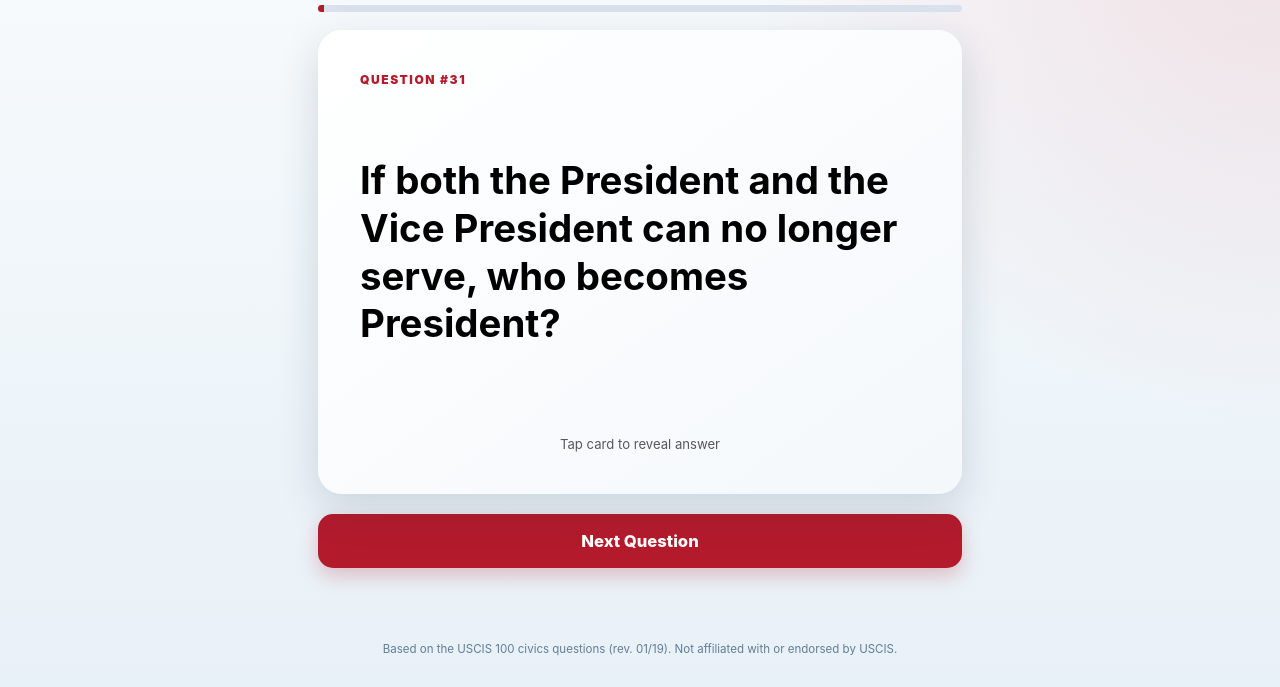
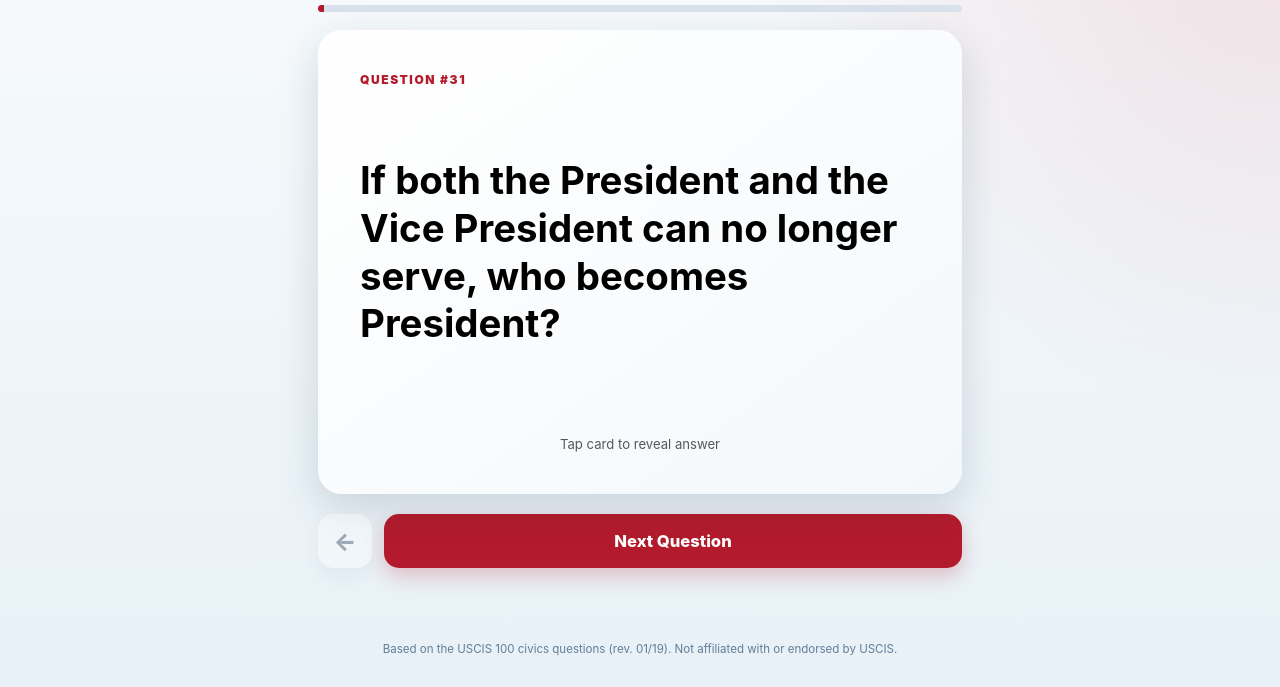
Before and after one commit to uscivify/uscivify.github.io, a plain HTML site: page index.html in a window 1280 px wide. Both pictures are taken after a click on the button "Start Practice". Shown: the part 113-800 px from the top of the page. Drawn offline with Linux system fonts and the light colour scheme.

Commit message:
Added prev question button

```diff
--- a/app.js
+++ b/app.js
@@ -6,6 +6,7 @@ const startBtn = document.getElementById("startBtn");
 const againBtn = document.getElementById("againBtn");
 const restartBtn = document.getElementById("restartBtn");
 const nextBtn = document.getElementById("nextBtn");
+const previousBtn = document.getElementById("previousBtn");
 const card = document.getElementById("card");
 const questionNumber = document.getElementById("questionNumber");
 const questionText = document.getElementById("questionText");
@@ -43,6 +44,7 @@ function startPractice() {
 function showQuestion() {
   const item = deck[position];
   card.classList.remove("flipped");
+  previousBtn.disabled = position === 0;
   questionNumber.textContent = `#${item.id}${item.asterisk ? " ★" : ""}`;
   questionText.textContent = item.question;
   answerList.replaceChildren();
@@ -86,11 +88,21 @@ function nextQuestion() {
   showQuestion();
 }
 
+function previousQuestion() {
+  if (position <= 0) {
+    return;
+  }
+
+  position -= 1;
+  showQuestion();
+}
+
 card.addEventListener("click", () => card.classList.toggle("flipped"));
 startBtn.addEventListener("click", startPractice);
 againBtn.addEventListener("click", startPractice);
 restartBtn.addEventListener("click", startPractice);
 nextBtn.addEventListener("click", nextQuestion);
+previousBtn.addEventListener("click", previousQuestion);
 
 if ("serviceWorker" in navigator) {
   window.addEventListener("load", () => {
--- a/index.html
+++ b/index.html
@@ -1,5 +1,6 @@
 <!doctype html>
 <html lang="en">
+
 <head>
   <meta charset="utf-8">
   <meta name="viewport" content="width=device-width, initial-scale=1, viewport-fit=cover">
@@ -12,6 +13,7 @@
   <link rel="stylesheet" href="styles.css">
   <title>US Civify</title>
 </head>
+
 <body>
   <main class="app-shell">
     <header class="topbar">
@@ -27,7 +29,8 @@
       <h2>Practice the 100 civics questions for New Jersey</h2>
       <p>Questions are shuffled. Tap each card to reveal the USCIS-provided answer or accepted answers.</p>
       <button id="startBtn" class="primary-button" type="button">Start Practice</button>
-      <p class="small-note">Some answers change after elections or appointments. Check USCIS test updates before your interview.</p>
+      <p class="small-note">Some answers change after elections or appointments. Check USCIS test updates before your
+        interview.</p>
     </section>
 
     <section id="practiceScreen" class="practice hidden" aria-live="polite">
@@ -35,7 +38,9 @@
         <span id="progressText">Question 1 of 100</span>
         <span id="remainingText">99 remaining</span>
       </div>
-      <div class="progress-track" aria-hidden="true"><div id="progressBar"></div></div>
+      <div class="progress-track" aria-hidden="true">
+        <div id="progressBar"></div>
+      </div>
 
       <button id="card" class="card" type="button" aria-label="Flip card to reveal answer">
         <div class="card-inner">
@@ -49,13 +54,22 @@
             <p id="requiredCount" class="required-count hidden"></p>
             <ul id="answerList"></ul>
             <p id="locationNote" class="location-note hidden"></p>
-            <p id="currentWarning" class="current-warning hidden">This answer can change. Verify it on the USCIS test-updates page.</p>
+            <p id="currentWarning" class="current-warning hidden">This answer can change. Verify it on the USCIS
+              test-updates page.</p>
             <p class="flip-hint">Tap card to see question</p>
           </article>
         </div>
       </button>
 
-      <button id="nextBtn" class="primary-button" type="button">Next Question</button>
+      <div class="navigation-buttons">
+        <button id="previousBtn" class="previous-button" type="button" aria-label="Previous question">
+          ←
+        </button>
+
+        <button id="nextBtn" class="primary-button" type="button">
+          Next Question
+        </button>
+      </div>
     </section>
 
     <section id="completeScreen" class="welcome hidden">
@@ -73,4 +87,5 @@
   <script src="questions.js"></script>
   <script src="app.js"></script>
 </body>
+
 </html>
--- a/styles.css
+++ b/styles.css
@@ -216,3 +216,37 @@ footer {
   font-size: .84rem;
   font-weight: 700;
 }
+
+.navigation-buttons {
+  display: flex;
+  align-items: stretch;
+  gap: 12px;
+  margin-top: 20px;
+}
+
+.navigation-buttons .primary-button {
+  flex: 1;
+  width: auto;
+  margin-top: 0;
+}
+
+.previous-button {
+  width: 54px;
+  min-width: 54px;
+  border: 0;
+  border-radius: 15px;
+  background: white;
+  color: #102a43;
+  font-size: 1.5rem;
+  font-weight: 800;
+  box-shadow: 0 8px 20px rgba(16, 42, 67, 0.14);
+}
+
+.previous-button:active:not(:disabled) {
+  transform: translateY(1px);
+}
+
+.previous-button:disabled {
+  opacity: 0.35;
+  cursor: default;
+}
--- a/sw.js
+++ b/sw.js
@@ -1,4 +1,4 @@
-const CACHE = "uscivify-v2";
+const CACHE = "uscivify-v3";
 const FILES = [
   "./",
   "./index.html",
```
